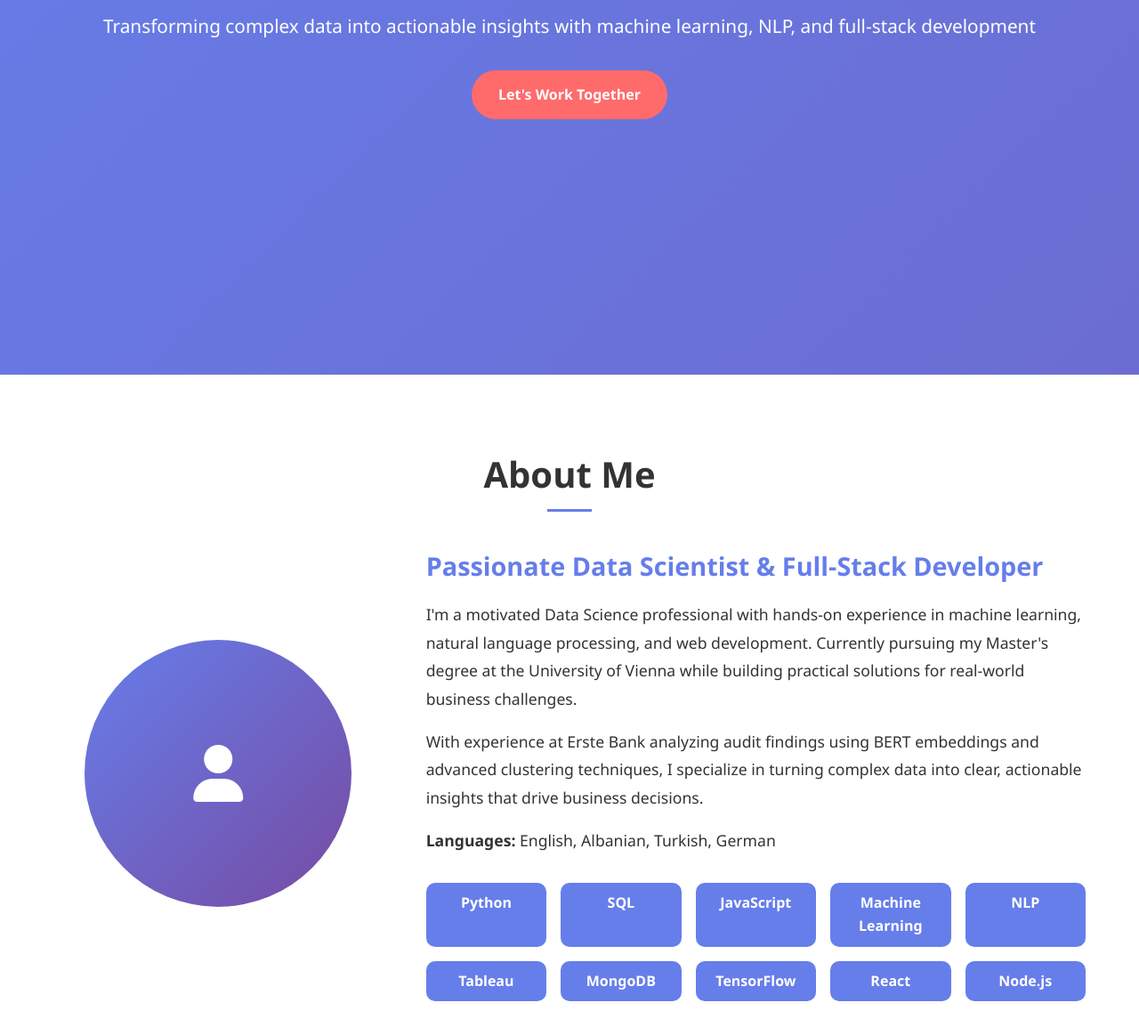
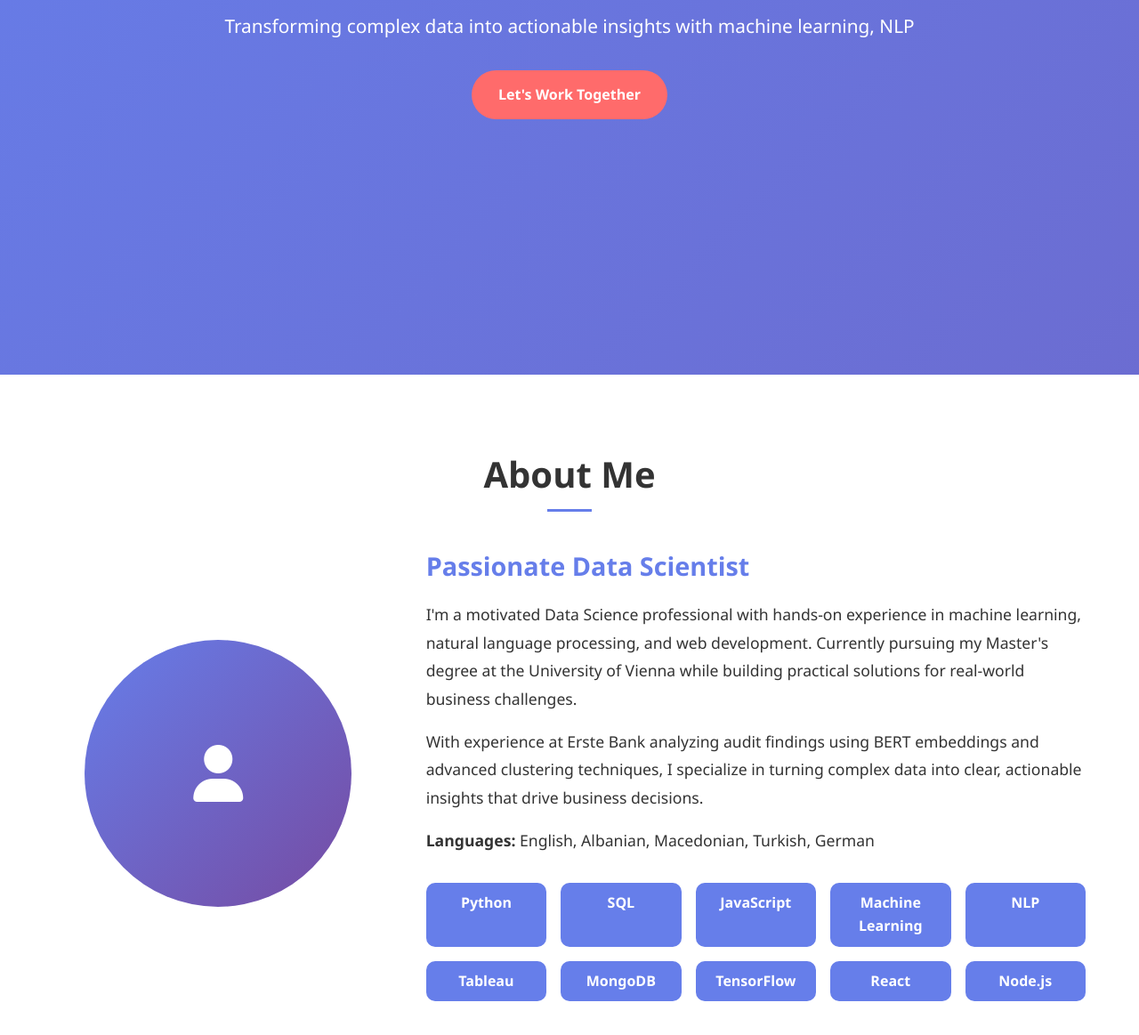
Before and after one commit to LundrimAlla/LundrimAlla.github.io, a plain HTML site: page index.html in a window 1280 px wide. Shown: the part 379-1542 px from the top of the page at 89% size. Drawn offline with Linux system fonts and the light colour scheme.

Commit message:
Update index.html

```diff
--- a/index.html
+++ b/index.html
@@ -3,7 +3,7 @@
 <head>
     <meta charset="UTF-8">
     <meta name="viewport" content="width=device-width, initial-scale=1.0">
-    <title>Lundrim Alla - Data Scientist & Developer</title>
+    <title>Lundrim Alla - Data Scientist </title>
     <link href="https://cdnjs.cloudflare.com/ajax/libs/font-awesome/6.0.0/css/all.min.css" rel="stylesheet">
     <style>
         * {
@@ -412,7 +412,7 @@
         <div class="container">
             <div class="hero-content">
                 <h1>Data Scientist & Developer</h1>
-                <p>Transforming complex data into actionable insights with machine learning, NLP, and full-stack development</p>
+                <p>Transforming complex data into actionable insights with machine learning, NLP</p>
                 <a href="#contact" class="cta-button">Let's Work Together</a>
             </div>
         </div>
@@ -427,10 +427,10 @@
                     <i class="fas fa-user"></i>
                 </div>
                 <div class="about-text">
-                    <h3>Passionate Data Scientist & Full-Stack Developer</h3>
+                    <h3>Passionate Data Scientist</h3>
                     <p>I'm a motivated Data Science professional with hands-on experience in machine learning, natural language processing, and web development. Currently pursuing my Master's degree at the University of Vienna while building practical solutions for real-world business challenges.</p>
                     <p>With experience at Erste Bank analyzing audit findings using BERT embeddings and advanced clustering techniques, I specialize in turning complex data into clear, actionable insights that drive business decisions.</p>
-                    <p><strong>Languages:</strong> English, Albanian, Turkish, German</p>
+                    <p><strong>Languages:</strong> English, Albanian, Macedonian, Turkish, German</p>
 
                     <div class="skills-grid">
                         <div class="skill-item">Python</div>
```
